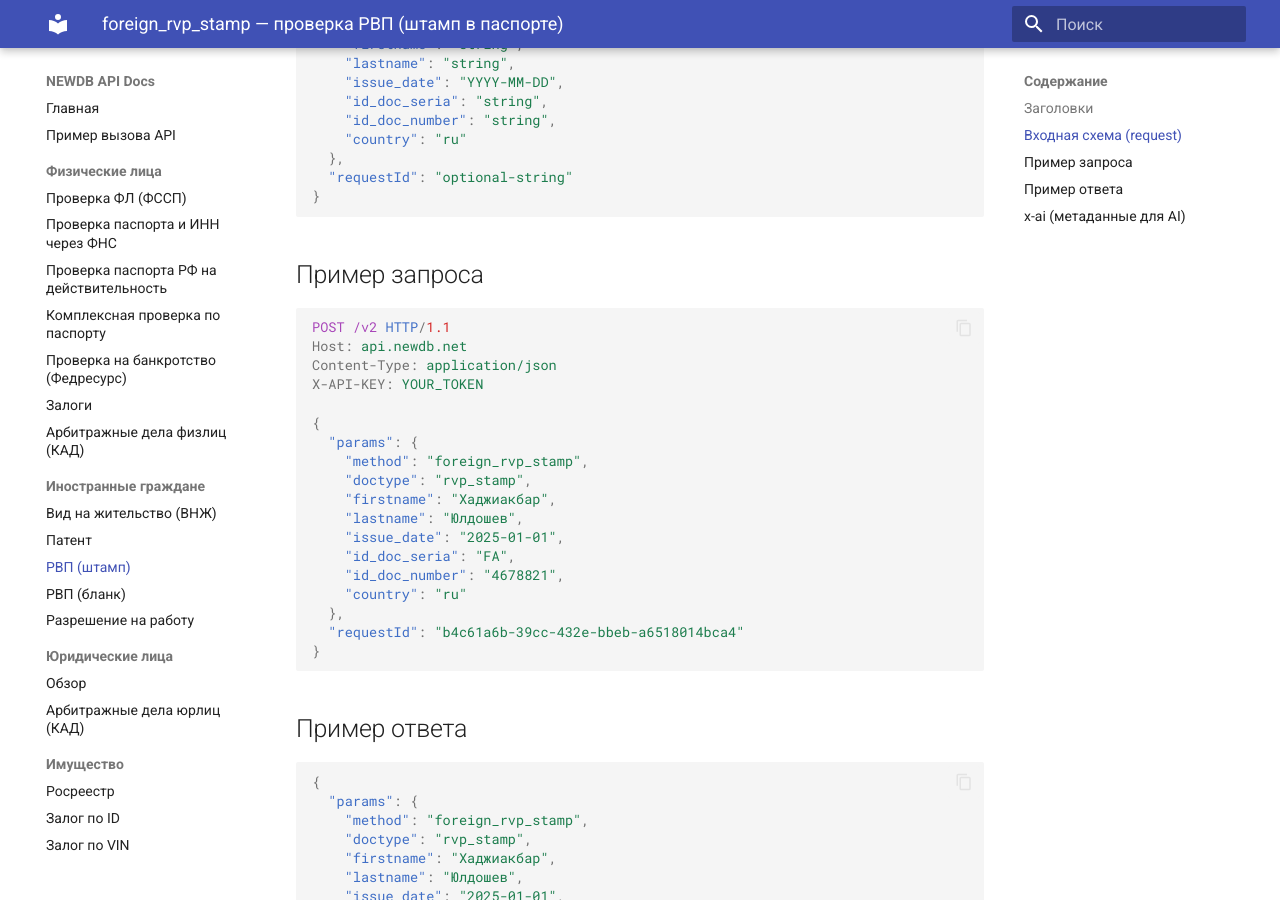
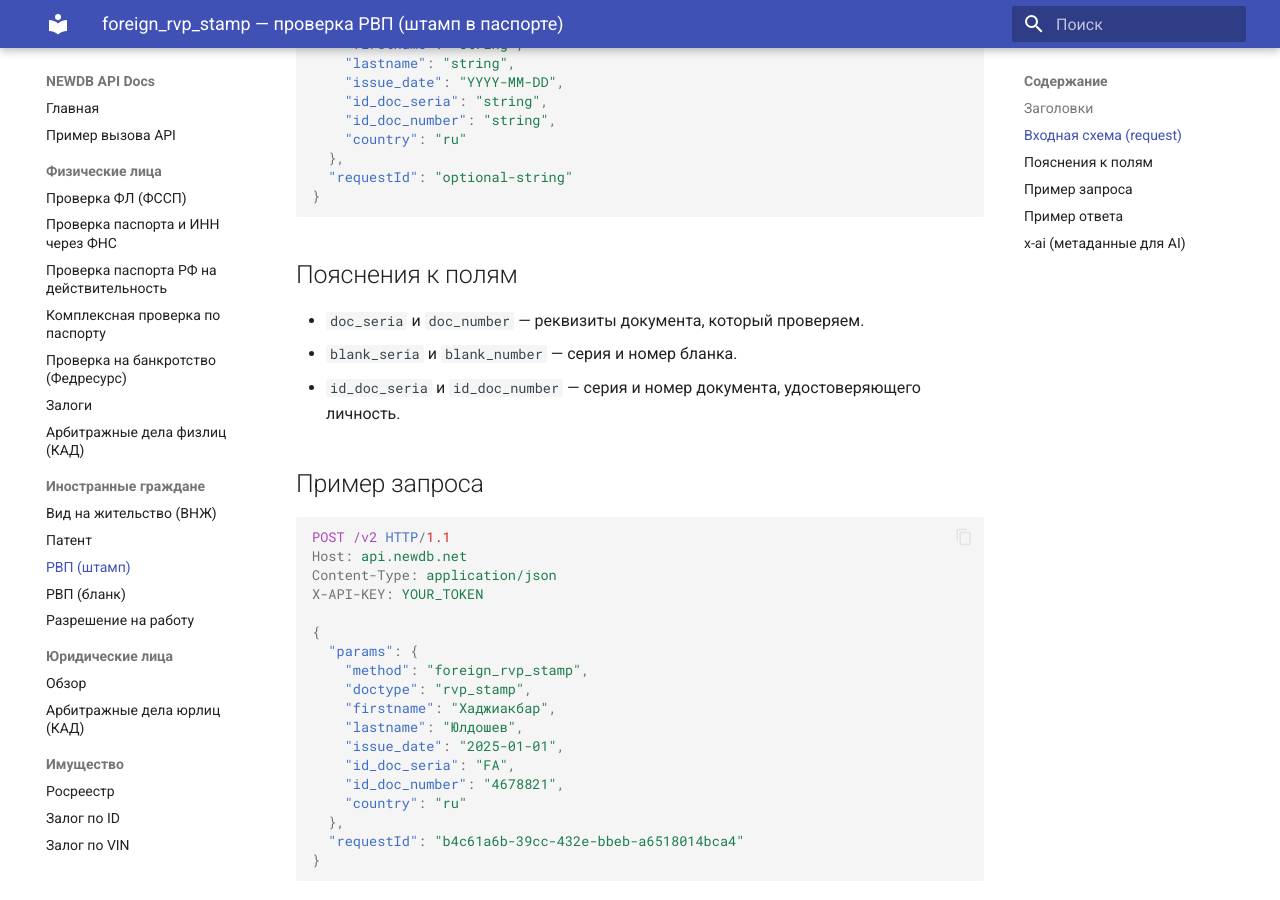
Before and after one commit to avpm05/newdb_docs, an MkDocs documentation site: the page built from docs/foreign/03-foreign_rvp_stamp.md, in a window 1280 px wide and 900 px high, scrolled down 565 px. Built offline with MkDocs 1.6.1 and Material for MkDocs 9.7.7, drawn with Linux system fonts in a browser that asks for light colours.

Commit message:
add comment

````diff
--- a/docs/foreign/03-foreign_rvp_stamp.md
+++ b/docs/foreign/03-foreign_rvp_stamp.md
@@ -39,6 +39,12 @@ X-API-KEY: <your_token>
   "requestId": "optional-string"
 }
 ```
+
+
+## Пояснения к полям
+- `doc_seria` и `doc_number` — реквизиты документа, который проверяем.
+- `blank_seria` и `blank_number` — серия и номер бланка.
+- `id_doc_seria` и `id_doc_number` — серия и номер документа, удостоверяющего личность.
 
 ## Пример запроса
 ```http
````
Also changed, not shown: docs/foreign/01-foreign_vng.md (+6 -0 lines), docs/foreign/02-foreign_patent.md (+6 -0 lines), docs/foreign/04-foreign_rvp_blank.md (+6 -0 lines), docs/foreign/05-foreign_rnr.md (+6 -0 lines).
